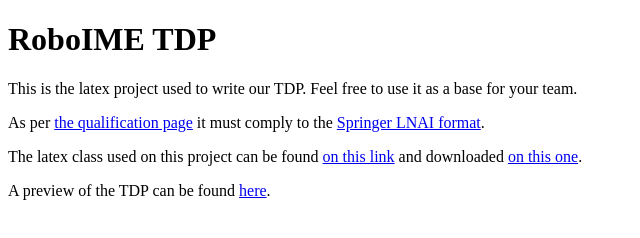
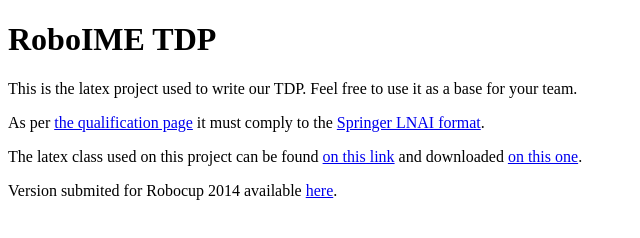
Before and after one commit to roboime/roboime-tdp, a plain HTML site: page index.html in a window 1280 px wide. Shown: the whole page, without its empty margins (0-640 px from the left). Drawn offline with Linux system fonts and the light colour scheme.

Commit message:
Simple refactoring.

```diff
--- a/index.html
+++ b/index.html
@@ -4,4 +4,5 @@
 <p>This is the latex project used to write our TDP. Feel free to use it as a base for your team.</p>
 <p>As per <a href="http://robocupssl.cpe.ku.ac.th/robocup2014:qualification">the qualification page</a> it must comply to the <a href="http://www.springer.com/series/1244">Springer LNAI format</a>.</p>
 <p>The latex class used on this project can be found <a href="http://www.springer.com/computer/lncs/lncs+authors?SGWID=0-40209-0-0-0">on this link</a> and downloaded <a href="ftp://ftp.springer.de/pub/tex/latex/llncs/latex2e/llncs2e.zip">on this one</a>.</p>
-<p>A preview of the TDP can be found <a href='roboime-tdp.pdf'>here</a>.</p>
+
+<p>Version submited for Robocup 2014 available <a href='roboime-tdp-2014.pdf'>here</a>.</p>
```
Also changed, not shown: 2 other files.
